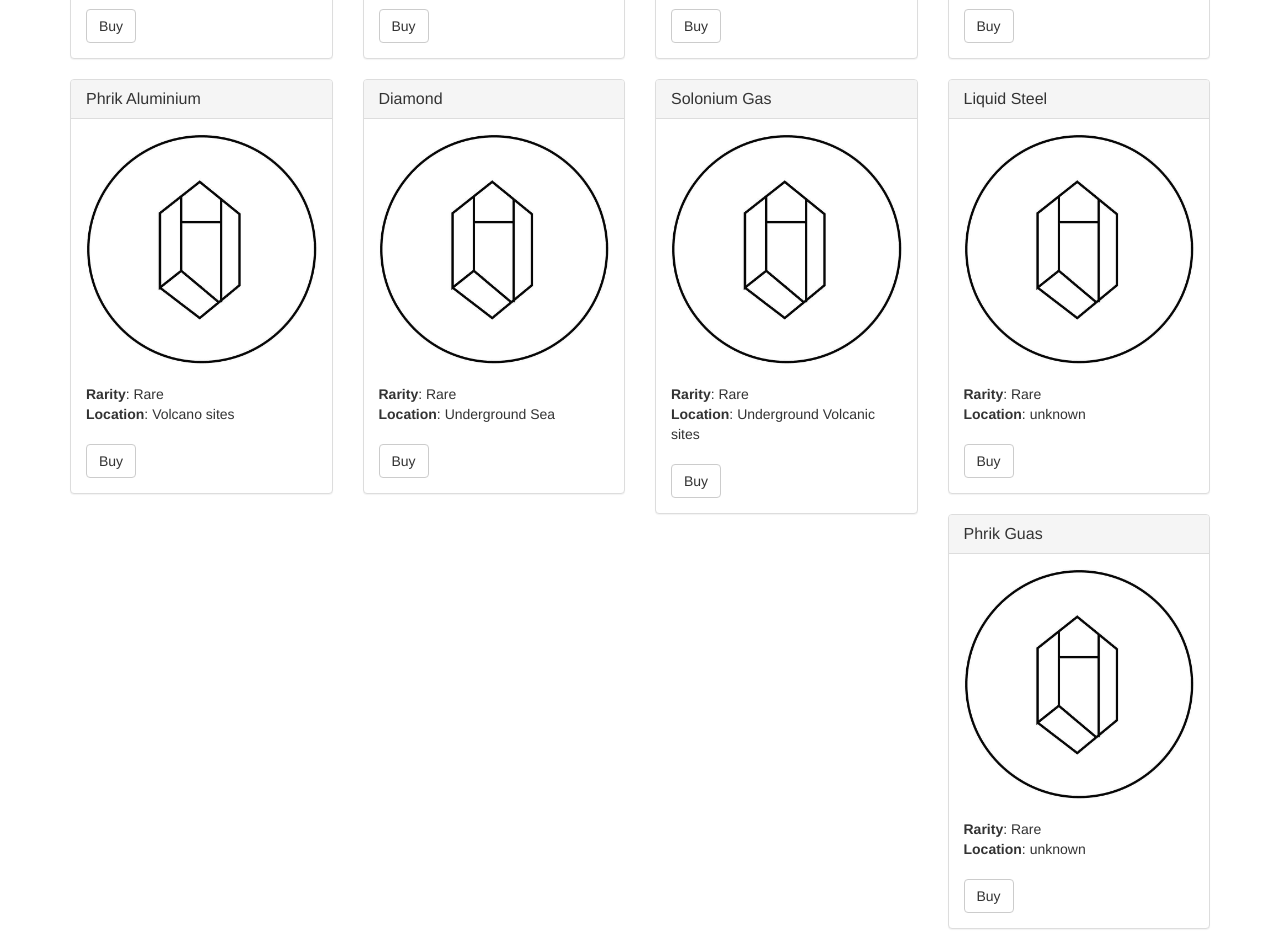
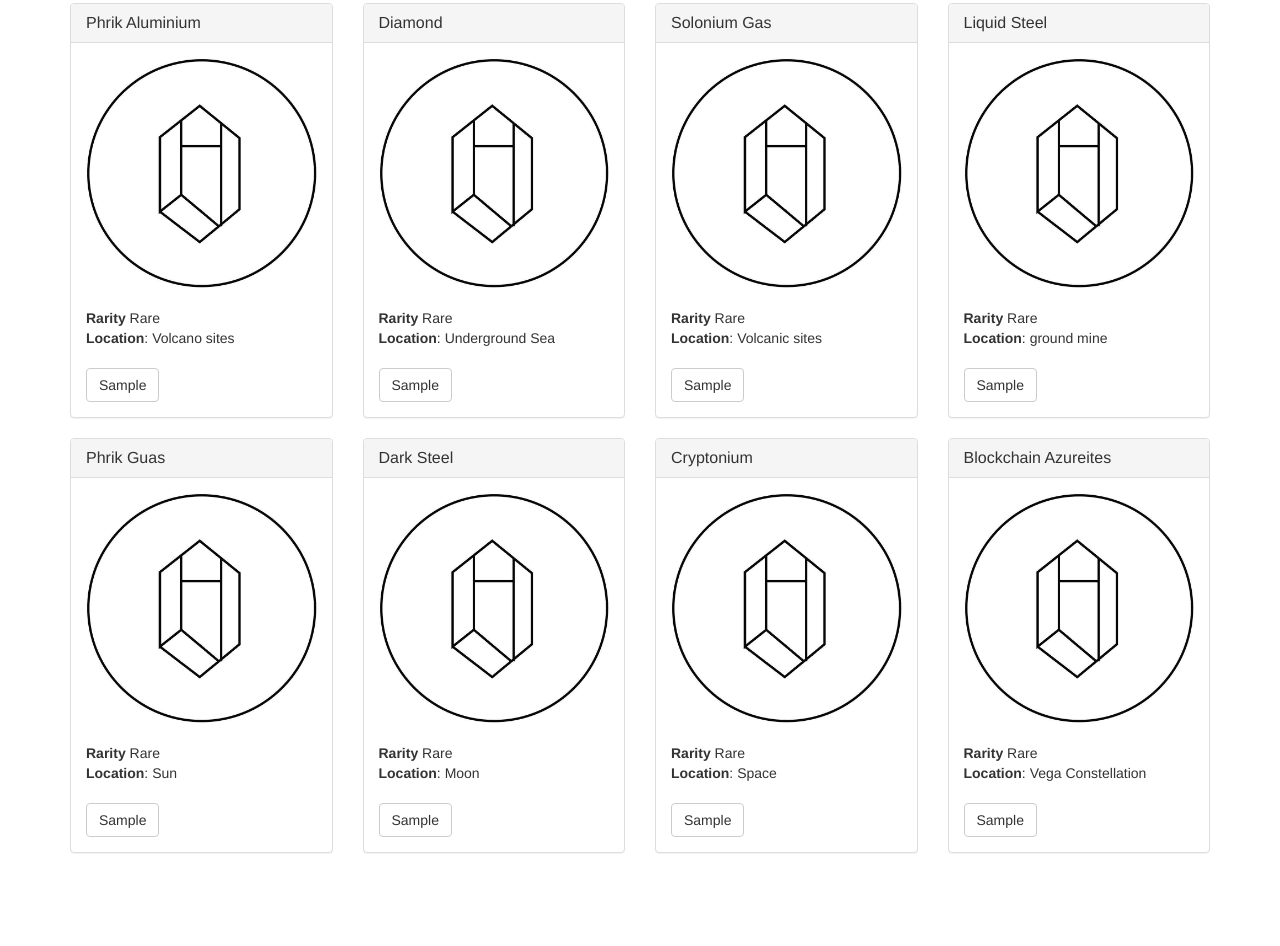
Before and after one commit to 4math2379/CraftingChain-, a website: page src/index.html in a window 1280 px wide. Shown: the part 912-1858 px from the top of the page. After the commit the page ends 1785 px from the top, so only its background shows below. Drawn offline with nearby package versions, Linux system fonts and the light colour scheme; no server answers.

Commit message:
more information

```diff
--- a/src/index.html
+++ b/src/index.html
@@ -9,6 +9,9 @@
 
     <!-- Bootstrap -->
     <link href="css/bootstrap.min.css" rel="stylesheet">
+    <head>
+      <link rel="shortcut icon" href="https://image.flaticon.com/icons/svg/2708/2708997.svg">
+    </head>
 
     <!-- HTML5 shim and Respond.js for IE8 support of HTML5 elements and media queries -->
     <!-- WARNING: Respond.js doesn't work if you view the page via file:// -->
@@ -22,15 +25,15 @@
       <div class="row">
         <div class="col-xs-12 col-sm-8 col-sm-push-2">
           <h1 class="text-center"></h1>
-          <img alt="140x140" src="./images/logo.png"></img>
-          <h1 class="text-center"></h1>
+          <img alt="140x140" class="text-center" src="https://image.flaticon.com/icons/svg/2708/2708997.svg"></img>
+          <h1>Sample one or more resources to start earn <i>Resources Chain Token</i>.</h1>
           <hr/>
           <br/>
         </div>
       </div>
 
       <div id="petsRow" class="row">
-        <!-- PETS LOAD HERE -->
+
       </div>
     </div>
 
@@ -38,14 +41,14 @@
       <div class="col-sm-6 col-md-4 col-lg-3">
         <div class="panel panel-default panel-pet">
           <div class="panel-heading">
-            <h3 class="panel-title">Scrappy</h3>
+            <h3 class="panel-title">Resources</h3>
           </div>
           <div class="panel-body">
             <img alt="140x140" data-src="holder.js/140x140" class="img-rounded img-center" style="width: 100%;" src="https://animalso.com/wp-content/uploads/2017/01/Golden-Retriever_6.jpg" data-holder-rendered="true">
             <br/><br/>
-            <strong>Rarity</strong>: <span class="pet-age">3</span><br/>
-            <strong>Location</strong>: <span class="pet-location">Warren, MI</span><br/><br/>
-            <button class="btn btn-default btn-adopt" type="button" data-id="0">Buy</button>
+            <strong>Rarity</strong> <span class="pet-age">3</span><br/>
+            <strong>Location</strong>: <span class="pet-location"></span><br/><br/>
+            <button class="btn btn-default btn-adopt" type="button" data-id="0">Sample</button>
           </div>
         </div>
       </div>
--- a/src/resources.json
+++ b/src/resources.json
@@ -46,27 +46,41 @@
     "name": "Solonium Gas",
     "picture": "images/resources.jpg",
     "rarity": "Rare",
-    "location": "Underground Volcanic sites"
+    "location": "Volcanic sites"
   },
   {
     "id": 7,
     "name": "Liquid Steel",
     "picture": "images/resources.jpg",
     "rarity": "Rare",
-    "location": "unknown"
+    "location": "ground mine"
   },
   {
     "id": 8,
     "name": "Phrik Guas",
     "picture": "images/resources.jpg",
     "rarity": "Rare",
-    "location": "unknown"
+    "location": "Sun"
   },{
     "id": 9,
     "name": "Dark Steel",
     "picture": "images/resources.jpg",
     "rarity": "Rare",
-    "location": "unknown"
+    "location": "Moon"
+  },
+  {
+    "id": 10,
+    "name": "Cryptonium",
+    "picture": "images/resources.jpg",
+    "rarity": "Rare",
+    "location": "Space"
+  },
+  {
+    "id": 11,
+    "name": "Blockchain Azureites",
+    "picture": "images/resources.jpg",
+    "rarity": "Rare",
+    "location": "Vega Constellation"
   }
 
 
```
Also changed, not shown: README.md.
